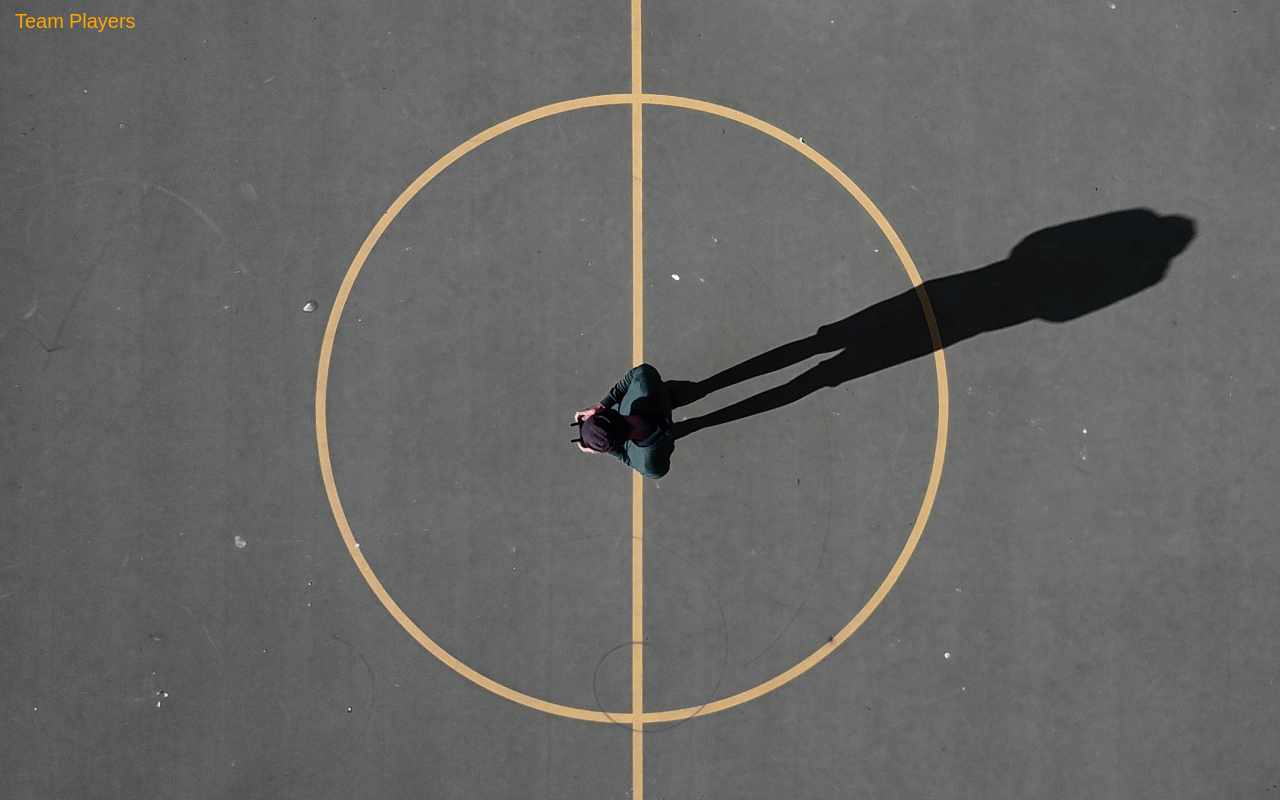
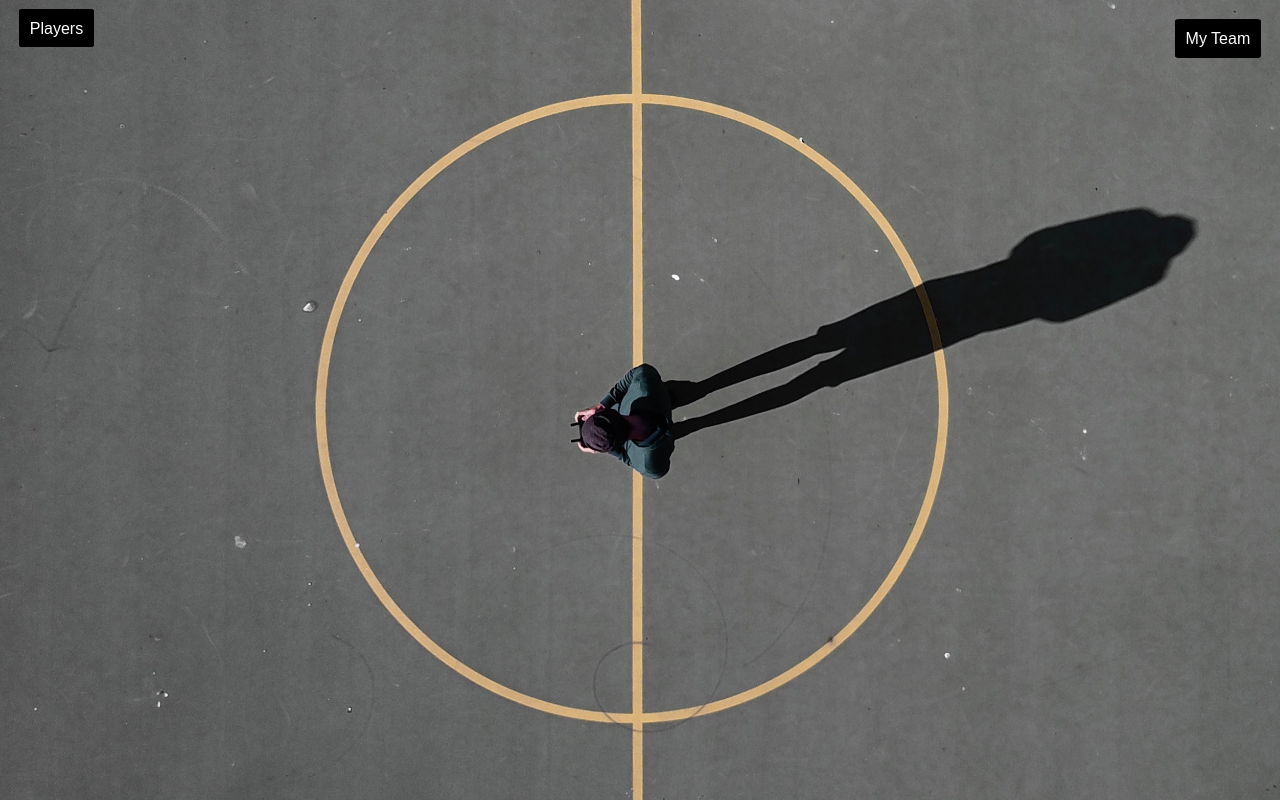
Before and after one commit to thinkful-ei19/tharaka-nba-app, a React (Create React App) app: page /search in a window 1280 px wide. Built offline with nearby package versions, Linux system fonts and the light colour scheme.

Commit message:
added button styles and removed li error

```diff
--- a/src/actions/all-players.js
+++ /dev/null
@@ -1,10 +0,0 @@
-
-import * as actionTypes from './actiontypes';
-
-
-export const setPlayers = players => {
-    return{
-        type: actionTypes.SET_PLAYERS,
-        players
-    }
-}
--- /dev/null
+++ b/src/actions/set-players.js
@@ -0,0 +1,31 @@
+
+import * as actionTypes from './actiontypes';
+
+
+
+export const setPlayers = players => {
+    return{
+        type: actionTypes.SET_PLAYERS,
+        players
+    }
+}
+
+
+
+export const getPlayers = () => dispatch => {
+
+    // dispatch(authRequest()); //loading
+    return (
+        fetch('http://localhost:8080/players', {
+            method: 'GET',
+            headers: {
+                'Content-Type': 'application/json'
+            },
+        })
+        .then(res => res.json())
+        .then(players => dispatch(setPlayers(players)))
+        .catch(err => console.log(err))
+
+
+    );
+};
--- a/src/components/main.css
+++ b/src/components/main.css
@@ -1,15 +1,32 @@
 .nav {
    display: inline-block;
-   margin-bottom: 5px;
+   width: 100%;
+   position: relative;
 }
 
 .teamMain, .playersMain {
-    margin-left: 5px;
+    /* margin-left: 5px; */
     text-decoration: none;
-    font-size: 20px;
-    color: orange;
+    text-align: center;
+    font-size: 16px;
+    color: #fff;
+    background-color: #000;
+    border: 1px solid #000;
+    border-radius: 6%;
+    padding: 0.6em;
+    clear: both;
+    margin: 0;
 }
 
 .app {
-    margin: 10px;
+    padding: 1.5%;
 }
+
+.teamMain {
+  float: right;
+}
+
+.teamMain:hover, .playersMain:hover {
+  color: #fff;
+  background-color: orange;
+}
--- a/src/components/main.js
+++ b/src/components/main.js
@@ -15,8 +15,8 @@ export default function App(props) {
         <BrowserRouter>
             <div className="app">
                 <nav className="nav">
-                    <Link className="teamMain" to='/'>Team</Link>
                     <Link className="playersMain" to='/players'>Players</Link>
+                    <Link className="teamMain" to='/'>My Team</Link>
                 </nav>
                 <main>
                     <Route exact path="/players" component={PlayerTest} />
--- a/src/components/player-test.js
+++ b/src/components/player-test.js
@@ -1,16 +1,12 @@
 import React from 'react';
 import LiveSearch from './live-search';
-import {setPlayers} from '../actions/all-players';
+import {getPlayers} from '../actions/set-players';
 import {connect} from 'react-redux';
 
 export class PlayerTest extends React.Component {
 
     componentDidMount() {
-        // fetch('http://localhost:8080/players')
-        fetch('https://nba-app-tharaka.herokuapp.com/players')
-        .then(res => res.json())
-        .then(players => this.props.dispatch(setPlayers(players)))
-        .catch(err => console.log(err))
+        this.props.dispatch(getPlayers())
     }
 
     render() {
--- a/src/components/team.js
+++ b/src/components/team.js
@@ -12,8 +12,8 @@ class Team extends React.Component {
 
 
     componentDidMount() {
-        // fetch('http://localhost:8080/team')
-        fetch('https://nba-app-tharaka.herokuapp.com/team')
+        fetch('http://localhost:8080/team')
+        // fetch('https://nba-app-tharaka.herokuapp.com/team')
         .then(res => res.json())
         .then(res => {
             console.log(res)
@@ -26,8 +26,8 @@ class Team extends React.Component {
     }
 
     render() {
-        const listHtml = this.state.team.map(p => {
-            return (<li> {p.name} </li>)
+        const listHtml = this.state.team.map((p, index) => {
+            return (<li key={index}> {p.name} </li>)
             // return (<li> {p.name}  <button onClick= {this.deleteElement}> Delete </button></li>)
         })
         return (
--- a/src/index.css
+++ b/src/index.css
@@ -1,3 +1,7 @@
+* {
+  box-sizing: border-box;
+}
+
 body {
   margin: 0;
   padding: 0;
@@ -16,9 +20,6 @@ ul {
   list-style-type: none;
 }
 
-* {
-  box-sizing: border-box;
-}
 
 html {
   background: url('basketball.jpg') no-repeat center center fixed;
```
